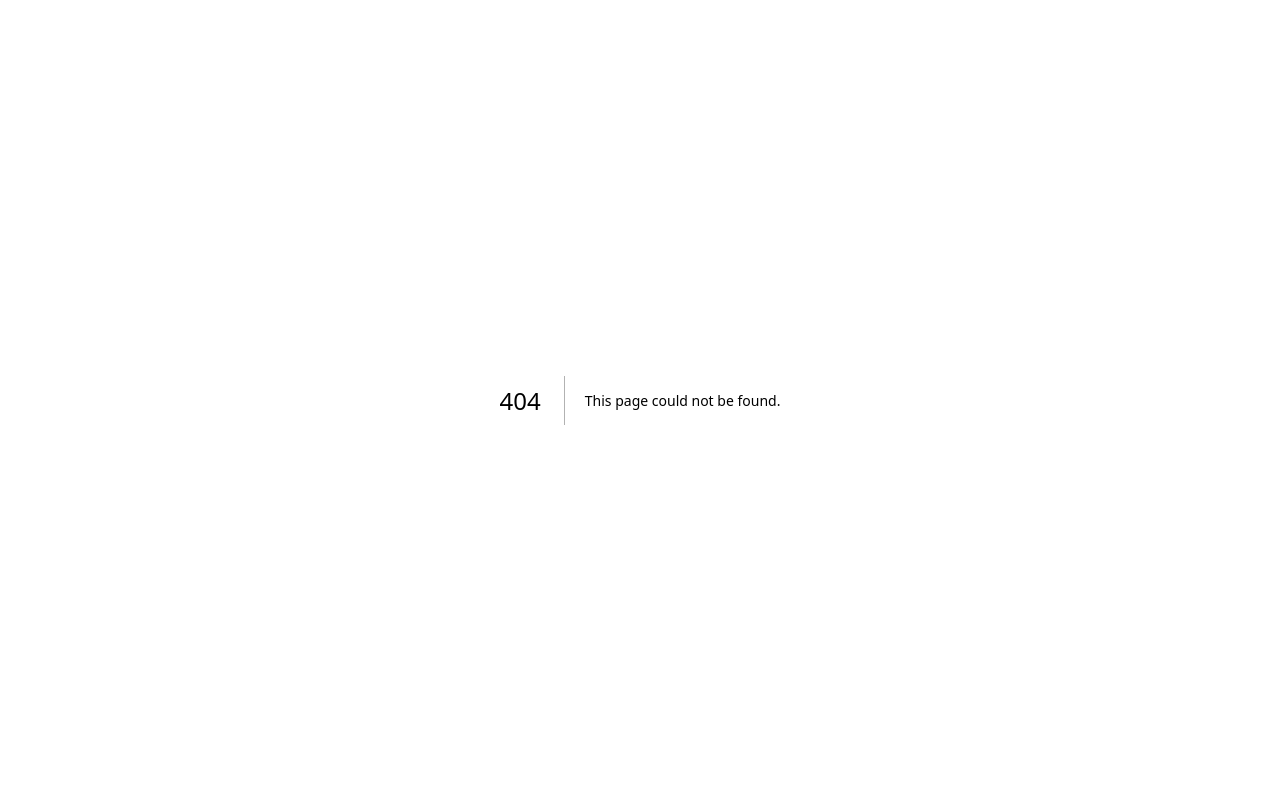
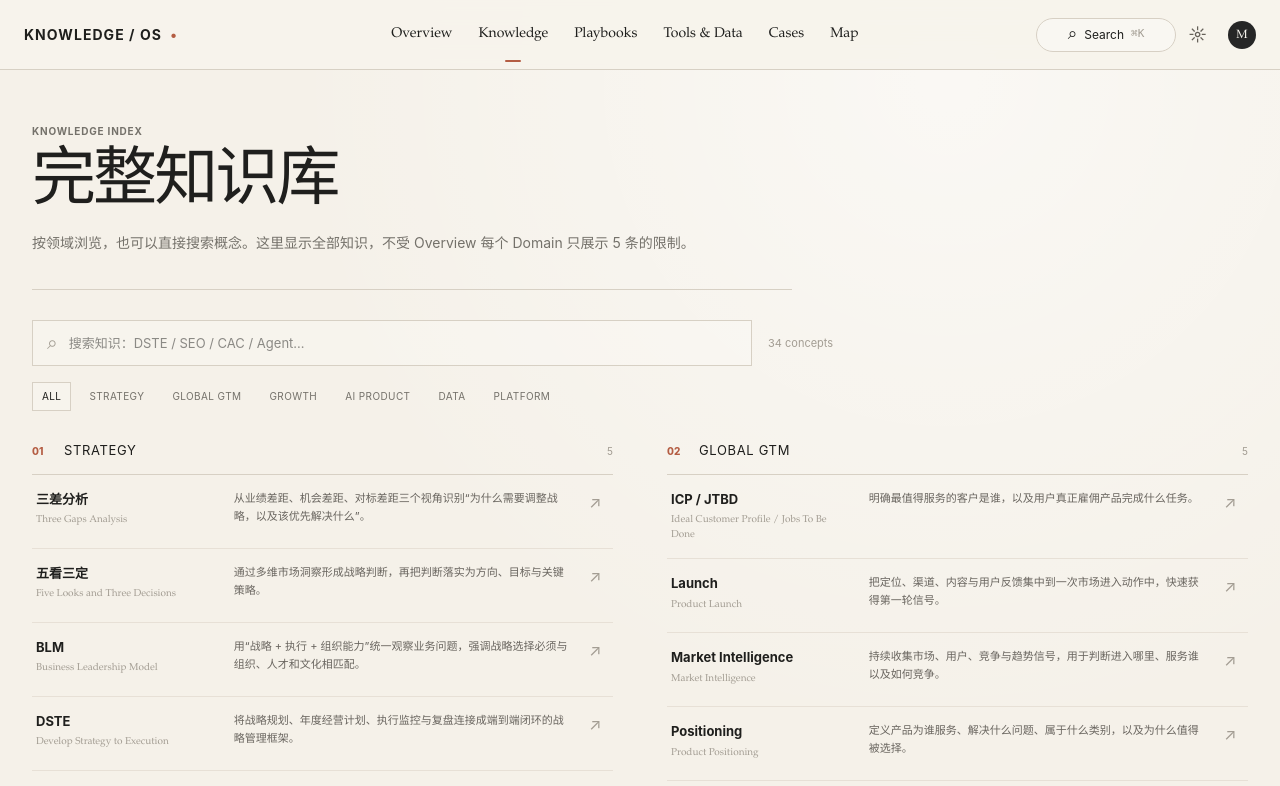
Before and after one commit to water3ovo/Knowledge-OS, a Next.js app: page /knowledge in a window 1280 px wide. Before the commit this address had no page. Shown: the top 786 px of the page. Built offline with nearby package versions, Linux system fonts and the light colour scheme.

Commit message:
phase3: add knowledge index page

```diff
--- /dev/null
+++ b/app/knowledge/page.tsx
@@ -0,0 +1,22 @@
+import SectionHeader from "../section-header";
+import KnowledgeBrowser from "./knowledge-browser";
+import { getDomainGroups, getKnowledge } from "@/lib/content";
+
+export default function KnowledgePage() {
+  const knowledge = getKnowledge();
+  const domains = getDomainGroups(knowledge);
+
+  return (
+    <main className="app-shell">
+      <SectionHeader active="Knowledge" />
+      <section className="section-page">
+        <header className="section-hero">
+          <p className="section-kicker">KNOWLEDGE INDEX</p>
+          <h1>完整知识库</h1>
+          <p>按领域浏览，也可以直接搜索概念。这里显示全部知识，不受 Overview 每个 Domain 只展示 5 条的限制。</p>
+        </header>
+        <KnowledgeBrowser knowledge={knowledge} domains={domains} />
+      </section>
+    </main>
+  );
+}
```
